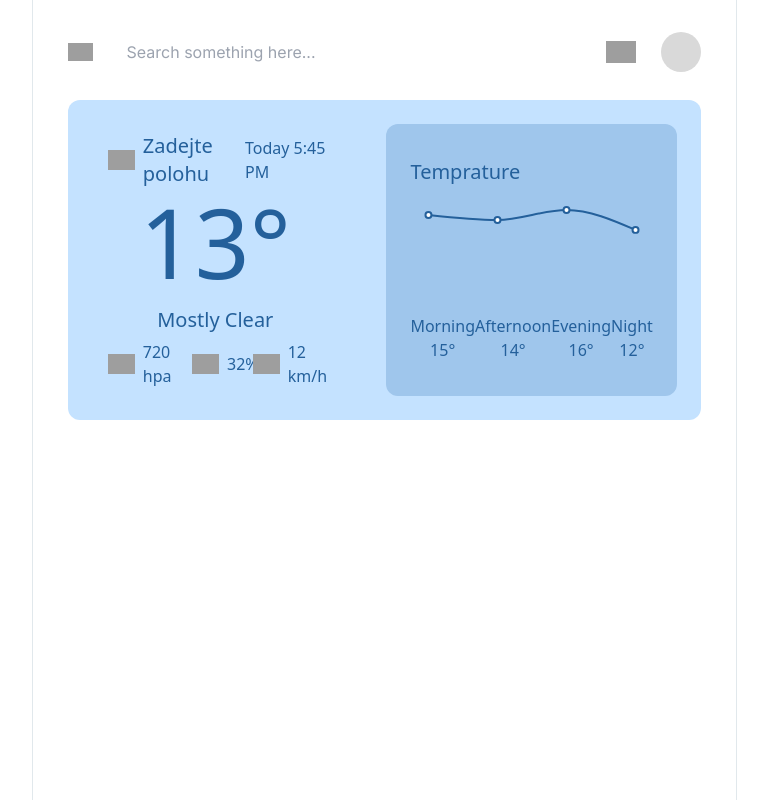
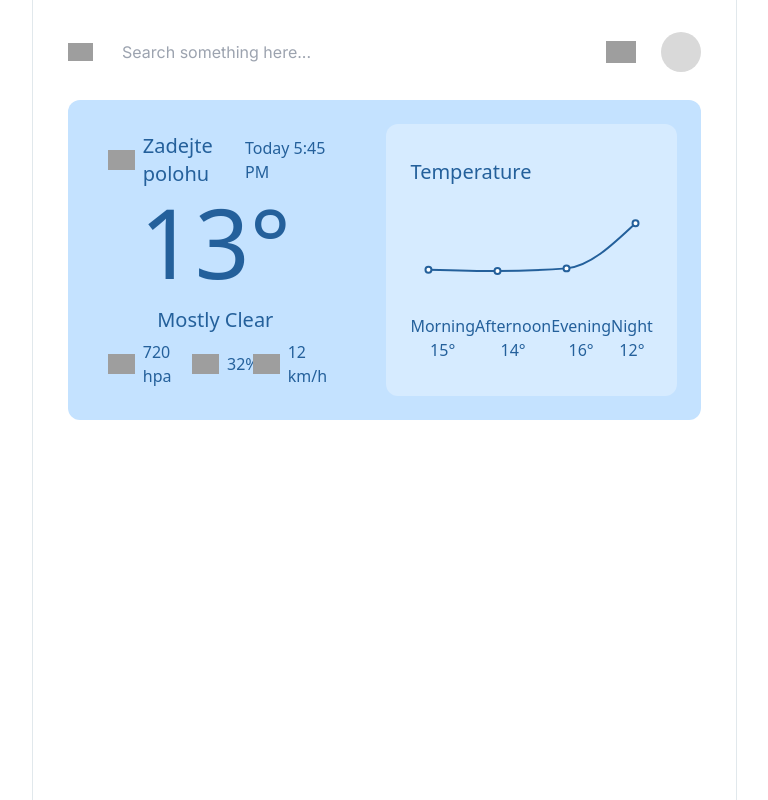
Before and after one commit to D0mmik/betterweather, a Next.js app: page / in a window 1280 px wide. Shown: the whole page, without its empty margins (224-992 px from the left). Built offline with nearby package versions, Linux system fonts and the light colour scheme; grey boxes are pictures that could not be loaded.

Commit message:
fix code

```diff
--- a/src/app/components/CurrentGraph.tsx
+++ b/src/app/components/CurrentGraph.tsx
@@ -2,11 +2,6 @@ import React, { PureComponent } from "react";
 import {
   LineChart,
   Line,
-  XAxis,
-  YAxis,
-  CartesianGrid,
-  Tooltip,
-  Legend,
   ResponsiveContainer,
 } from "recharts";
 
@@ -29,20 +24,42 @@ const data = [
   {
     name: "Night",
     uv: 20,
-    pv: 12,
+    pv: 50,
   },
 ];
 
-export default class Example extends PureComponent {
-  static demoUrl = "https://codesandbox.io/s/tiny-line-chart-r5z0f";
-
-  render() {
+export default function TemperatureGraph() {
     return (
-      <ResponsiveContainer width="100%" height="100%">
-        <LineChart width={100} height={100} data={data}>
-          <Line type="monotone" dataKey="pv" stroke="#24609B" strokeWidth={2} />
-        </LineChart>
-      </ResponsiveContainer>
-    );
-  }
+      <div className="w-1/2 bg-white/30 m-6 rounded-xl flex justify-center items-center flex-col">
+        <div className="p-6 w-full h-full flex justify-around items-center flex-col">
+          <h2 className="w-full text-xl">Temperature</h2>
+          <div className="h-2/5 w-[90%] flex justify-center items-center">
+            <ResponsiveContainer width="100%" height="100%">
+              <LineChart width={100} height={100} data={data}>
+                <Line type="monotone" dataKey="pv" stroke="#24609B" strokeWidth={2}/>
+              </LineChart>
+            </ResponsiveContainer>
+          </div>
+          <section className="flex w-full justify-around">
+            <div className="flex justify-start items-center flex-col">
+              <p>Morning</p>
+              <h3>15°</h3>
+            </div>
+            <div className="flex justify-start items-center flex-col">
+              <p>Afternoon</p>
+              <h3>14°</h3>
+            </div>
+            <div className="flex justify-start items-center flex-col">
+              <p>Evening</p>
+              <h3>16°</h3>
+            </div>
+            <div className="flex justify-start items-center flex-col">
+              <p>Night</p>
+              <h3>12°</h3>
+            </div>
+          </section>
+        </div>
+      </div>
+)
+  ;
 }
--- a/src/app/components/Currentweather.tsx
+++ b/src/app/components/Currentweather.tsx
@@ -1,13 +1,15 @@
-import Example from "./CurrentGraph";
+import TemperatureGraph from "@/app/components/CurrentGraph";
+
 interface CurrentweatherProps {
   location: string;
 }
-export default function Currentweather({ location }: CurrentweatherProps) {
+
+export default function CurrentWeather({location}: CurrentweatherProps) {
   return (
-    <section className=" w-[90%] bg-[#C4E2FF] h-2/5 flex rounded-xl justify-between mt-5 text-[#24609B] font-sans ">
-      <div className=" w-[50%] m-8 flex justify-between flex-col">
-        <div className=" flex w-full justify-between items-center">
-          <div className=" flex flex-row items-center">
+    <section className="w-[90%] bg-[#C4E2FF] h-2/5 flex rounded-xl justify-between mt-5 text-[#24609B] font-sans ">
+      <div className="w-[50%] m-8 flex justify-between flex-col">
+        <div className="flex w-full justify-between items-center">
+          <div className="flex flex-row items-center">
             <img
               src="https://img.icons8.com/ios/30/24609B/marker--v1.png"
               alt="marker--v1"
@@ -19,12 +21,12 @@ export default function Currentweather({ location }: CurrentweatherProps) {
           </div>
           <h2>Today 5:45 PM</h2>
         </div>
-        <div className=" flex w-full justify-between items-center flex-col ">
-          <h2 className=" text-8xl mb-4">13°</h2>
-          <p className=" text-xl">Mostly Clear</p>
+        <div className="flex w-full justify-between items-center flex-col ">
+          <h2 className="text-8xl mb-4">13°</h2>
+          <p className="text-xl">Mostly Clear</p>
         </div>
-        <div className=" flex w-full justify-between">
-          <div className=" flex flex-row items-center">
+        <div className="flex w-full justify-between">
+          <div className="flex flex-row items-center">
             <img
               src="https://img.icons8.com/ios-glyphs/30/24609B/wind--v1.png"
               alt="wind--v1"
@@ -50,32 +52,7 @@ export default function Currentweather({ location }: CurrentweatherProps) {
           </div>
         </div>
       </div>
-      <div className=" w-[50%] bg-[#9fc6ec] m-6 rounded-xl flex justify-center items-center flex-col">
-        <div className=" p-6 w-full h-full flex justify-around items-center flex-col">
-          <h2 className=" w-full text-xl">Temprature</h2>
-          <div className=" h-2/5 w-[90%] flex justify-center items-center">
-            <Example />
-          </div>
-          <section className=" flex w-full justify-around">
-            <div className=" flex justify-start items-center flex-col">
-              <p>Morning</p>
-              <h3>15°</h3>
-            </div>
-            <div className=" flex justify-start items-center flex-col">
-              <p>Afternoon</p>
-              <h3>14°</h3>
-            </div>
-            <div className=" flex justify-start items-center flex-col">
-              <p>Evening</p>
-              <h3>16°</h3>
-            </div>
-            <div className=" flex justify-start items-center flex-col">
-              <p>Night</p>
-              <h3>12°</h3>
-            </div>
-          </section>
-        </div>
-      </div>
+      <TemperatureGraph/>
     </section>
   );
 }
--- a/src/app/components/Searchbar.tsx
+++ b/src/app/components/Searchbar.tsx
@@ -1,3 +1,4 @@
+
 interface SearchbarProps {
   handleInputChange: (value: string) => void;
   userInput: string;
@@ -5,15 +6,13 @@ interface SearchbarProps {
 }
 
 export default function Searchbar({
-  handleInputChange,
-  userInput,
-  handleLocation,
-}: SearchbarProps) {
+                                    handleInputChange, userInput, handleLocation,
+                                  }: SearchbarProps) {
   return (
-    <div className=" w-[90%]  h-20 flex justify-around  items-end">
-      <div className=" w-full flex flex-row mb-2 justify-between">
-        <div className=" w-4/5 flex ">
-          <button onClick={handleLocation} className=" w-[10%]">
+    <div className="w-[90%] h-20 flex justify-around items-end">
+      <div className="w-full flex flex-row mb-2 justify-between">
+        <form className="w-4/5 flex">
+          <button type="submit" onClick={handleLocation} className="w-[10%]">
             <img
               width="25"
               height="25"
@@ -23,13 +22,13 @@ export default function Searchbar({
           </button>
           <input
             type="text"
-            placeholder=" Search something here..."
+            placeholder="Search something here..."
             value={userInput}
             onChange={handleInputChange}
-            className=" w-full p-2 outline-none "
+            className="w-full p-2 outline-none"
           />
-        </div>
-        <div className=" w-[15%] h-full flex flex-row justify-between items-center">
+        </form>
+        <div className="w-[15%] h-full flex flex-row justify-between items-center">
           <img
             width="30"
             height="30"
--- a/src/app/page.tsx
+++ b/src/app/page.tsx
@@ -1,13 +1,14 @@
 "use client";
 import React, { useState } from "react";
 import Searchbar from "./components/Searchbar";
+import CurrentWeather from "./components/Currentweather";
 import Currentweather from "./components/Currentweather";
 
 export default function Home() {
   const [userInput, setUserInput] = useState("");
   const [location, setLocation] = useState("");
-  const handleInputChange = (event) => {
-    setUserInput(event.target.value);
+  const handleInputChange = (value : string) => {
+    setUserInput(value);
   };
   const handleLocation = () => {
     if (userInput.trim() != "") {
@@ -24,7 +25,7 @@ export default function Home() {
           handleInputChange={handleInputChange}
           handleLocation={handleLocation}
         />
-        <Currentweather location={location} />
+        <CurrentWeather location={location} />
       </main>
       <section className=" w-[25%] h-full "></section>
     </div>
```
Also changed, not shown: 1 other file (tests, documents, lock files or other folders).
